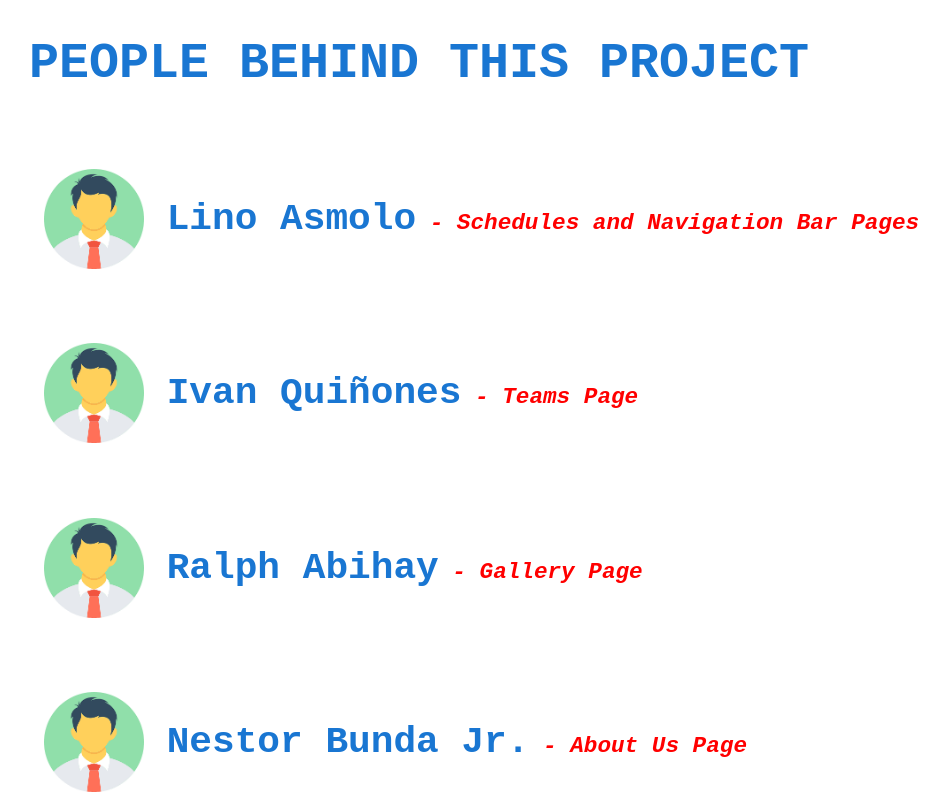
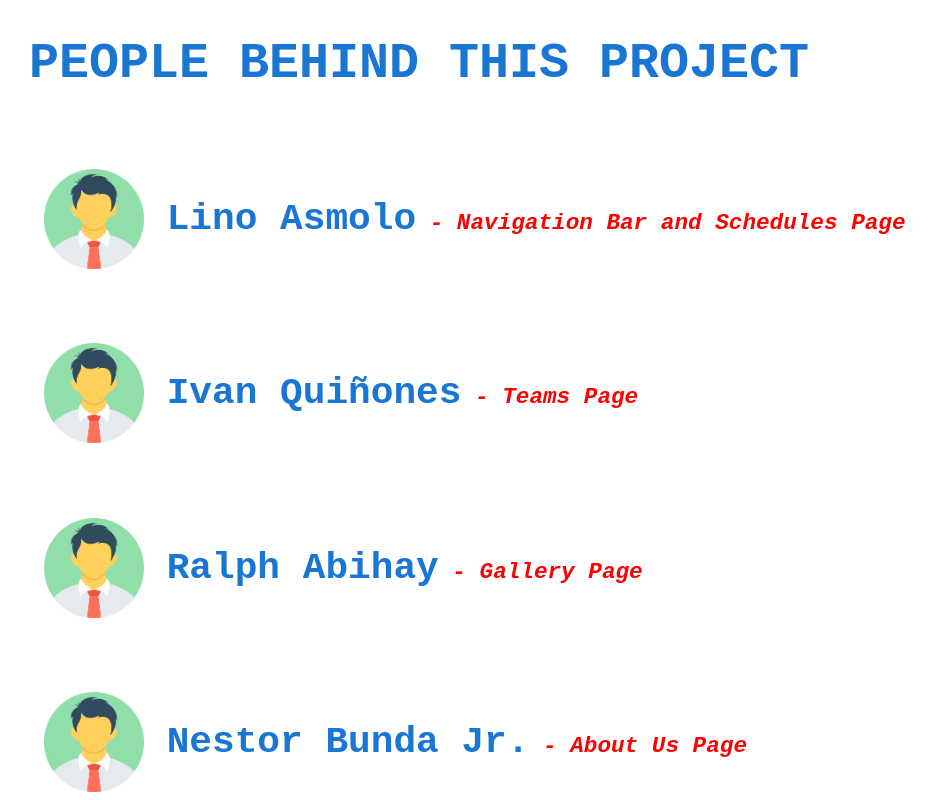
Before and after one commit to shamyjun22/SportsRanking, an Angular app: page /about-us in a window 1280 px wide. Shown: the part 1959-2759 px from the top of the page, without its empty margins (41-990 px from the left). Built offline with nearby package versions, Linux system fonts and the light colour scheme.

Commit message:
update lang

```diff
--- a/src/app/about-us/about-us.component.html
+++ b/src/app/about-us/about-us.component.html
@@ -53,7 +53,7 @@
                 <div class="author">
                     <div class="container">
                             <h1>
-                                <a><img src="/../../assets/user.png">  Lino Asmolo</a><b> - Schedules and Navigation Bar Pages </b>
+                                <a><img src="/../../assets/user.png">  Lino Asmolo</a><b> - Navigation Bar and Schedules Page</b>
                             </h1>
                             <h1>
                                     <a><img src="/../../assets/user.png">  Ivan Quiñones</a><b> - Teams Page </b>
```
